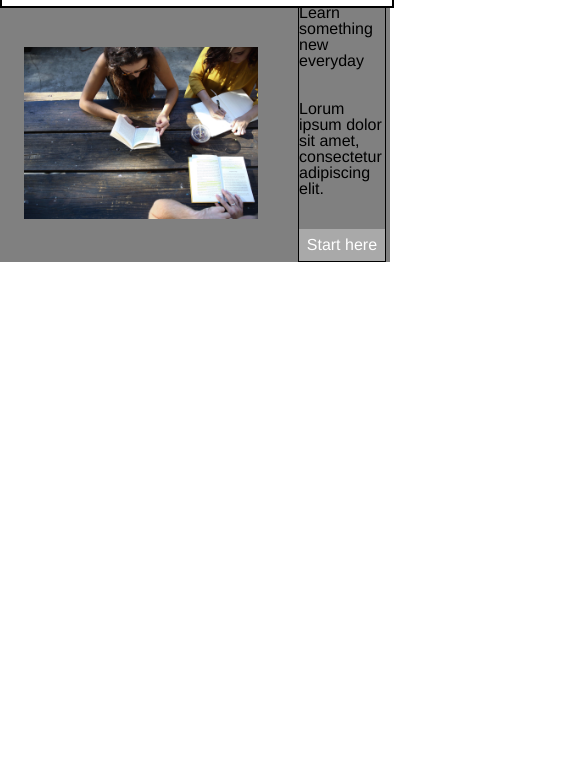
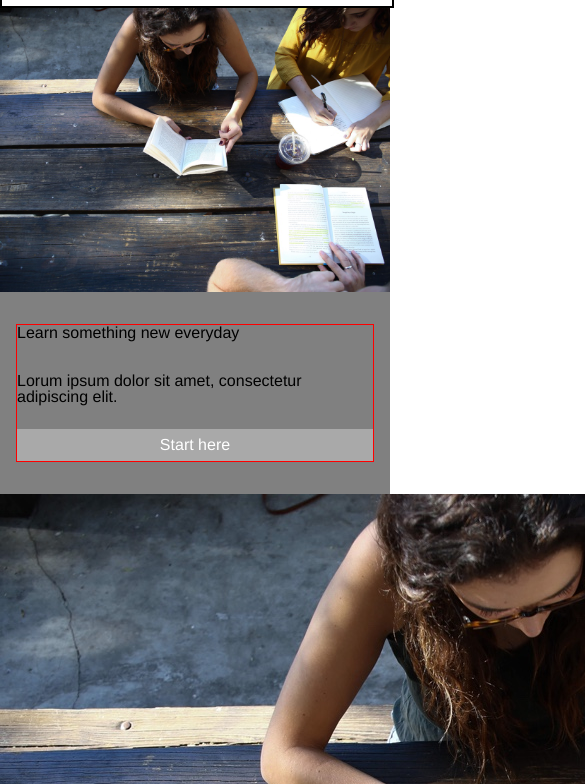
Before and after one commit to justinbaldauf/Colmar, a plain HTML site: page index.html in a window 390 px wide. Shown: the part 60-844 px from the top of the page, 585 px wide, since content can reach past the window. Drawn offline with Linux system fonts and the light colour scheme.

Commit message:
landing page mobile

```diff
--- a/index.html
+++ b/index.html
@@ -40,6 +40,17 @@
           </div>
         </div>
       </div>
+
+      <div class="second-section">
+        <img src="./images/banner.jpg"/>
+        <div class="flex-container-column">
+          <h1>Learn something new everyday</h1>
+          <h3>Lorum ipsum dolor sit amet, consectetur adipiscing elit.</h3>
+          <div class="button">
+            <span>Start here</span>
+          </div>
+        </div>
+      </div>
     </main>
 
   </body>
--- a/style.css
+++ b/style.css
@@ -111,21 +111,20 @@ main {
   width: 60%;
   height: auto;
   padding: 2rem 1.5rem;
-  /* display: block; */
 }
 
-.flex-container-column {
+.landing-page .flex-container-column {
   width: 22%;
   display: flex;
   flex-direction: column;
-  border: 1px black solid;
+  border: 1px red solid;
 }
 
 .landing-page .flex-container-column {
   margin-left: 1rem;
 }
 
-main h3 {
+.landing-page h3 {
   padding: 2rem 0;
 }
 
@@ -141,3 +140,29 @@ main h3 {
   padding-top: .5rem;
   padding-bottom: .5rem;
 }
+
+/* main section - for screen width of 520px or smaller: */
+@media only screen and (max-width: 520px) {
+
+.landing-page {
+  flex-direction: column;
+  }
+
+.landing-page img {
+  width: 100%;
+  height: auto;
+  padding: 0;
+  }
+
+.landing-page .flex-container-column {
+  width: auto;
+  margin: 2rem 1rem;
+  }
+
+.landing-page h3 {
+  padding-top: 2rem;
+  padding-bottom: 1.5rem;
+  }
+}
+
+/* second section */
```
